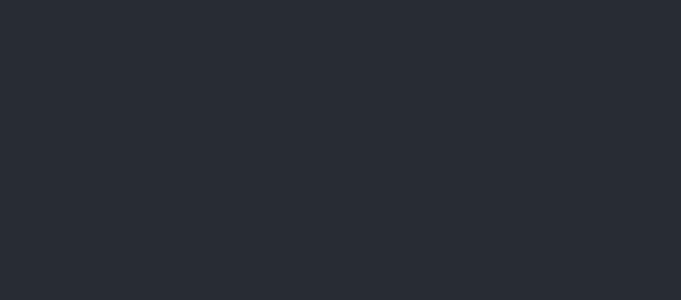
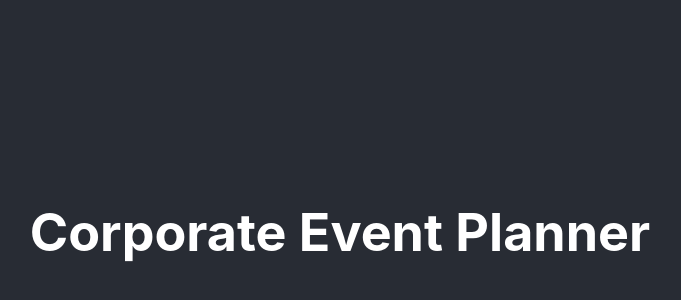
Before and after one commit to corporate-event-planner-webeu/corporate-event-planner-frontend, a React (Create React App) app: page / in a window 1280 px wide. Shown: the part 168-468 px from the top of the page, without its empty margins (300-981 px from the left). Built offline with nearby package versions, Linux system fonts and the light colour scheme.

Commit message:
started working on the landingpage

```diff
--- a/src/App.js
+++ b/src/App.js
@@ -4,6 +4,7 @@ import styled from 'styled-components';
 import Login from './views/Login';
 import Signup from './views/Signup';
 import Dashboard from './views/Dashboard';
+import LandingPage from './views/LandingPage';
 
 import {Route} from 'react-router-dom';
 
@@ -14,6 +15,7 @@ function App() {
         {/* <p>
           🎉 Corporate Event Planner!
         </p> */}
+        <Route exact path="/" component={LandingPage} />
         <Route exact path="/dashboard" component={Dashboard} />
         <Route path="/login" component={Login} />
         <Route path="/signup" component={Signup} />
--- /dev/null
+++ b/src/views/LandingPage.js
@@ -0,0 +1,10 @@
+import React from 'react';
+import styled from 'styled-components';
+
+export default function LandingPage() {
+    return (
+        <div>
+            <h1>Corporate Event Planner</h1>
+        </div>
+    )
+}
```
